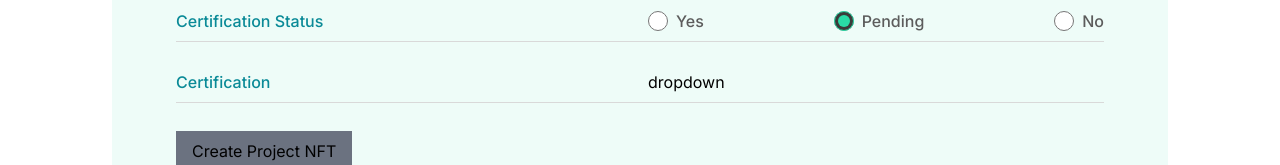
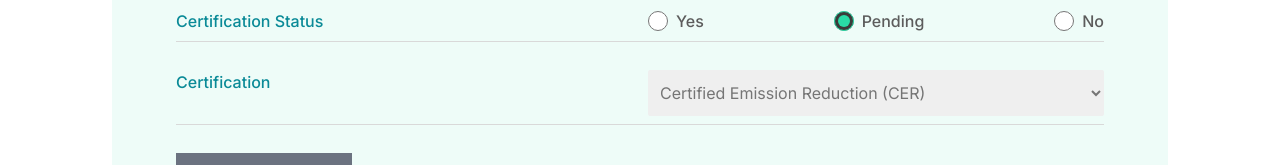
Before and after one commit to AhmedKamon/create-nft-task, a React (Create React App) app: page / in a window 1280 px wide. Shown: the part 355-520 px from the top of the page. Built offline with nearby package versions, Linux system fonts and the light colour scheme.

Commit message:
drop down menu unsolved

```diff
--- a/src/constent/Certification.jsx
+++ b/src/constent/Certification.jsx
@@ -1,17 +1,35 @@
-import React from 'react'
+import React, { useState } from "react";
 
 function Certification() {
+  const [data, setData] = useState(false);
+  console.log(data, "isOpen");
   return (
     <div>
       <div className="grid grid-cols-2 gap-4 ">
         <h1 className="text-[#0A8A97] font-medium ">Certification</h1>
         <div>
-            dropdown
+          <select
+            onClick={(e) => setData(e.target.value)}
+            placeholder="Select Certification"
+            name="certification"
+            id="certification"
+            className="  w-full text-[#757575] font-normal font-[14px] py-3 px-2 focus:outline-none focus:outline-[#58DBBA] rounded-sm "
+          >
+            <option
+              className="font-medium text-black after:hover:bg-[#58DBBA] hover:text-white "
+              value="Certified Emission Reduction (CER)"
+            >
+              Certified Emission Reduction (CER)
+            </option>
+            <option className=" py-3 px-2" value="Verified Carbon Units (VCU) ">
+              Verified Carbon Units (VCU){" "}
+            </option>
+          </select>
         </div>
       </div>
       <div className="border-b-[1px] border-[#D9D9D9] mt-2 mb-7"></div>
     </div>
-  )
+  );
 }
 
-export default Certification
+export default Certification;
--- a/tailwind.config.js
+++ b/tailwind.config.js
@@ -2,6 +2,7 @@ module.exports = {
   content: [
     "./src/**/*.{js,jsx,ts,tsx}",
   ],
+
   theme: {
     extend: {
       fontFamily: {
@@ -10,4 +11,7 @@ module.exports = {
     },
   },
   plugins: [],
+  variants: {
+     appearance: ['responsive', 'hover', 'focus'],
+  }
 }
```
